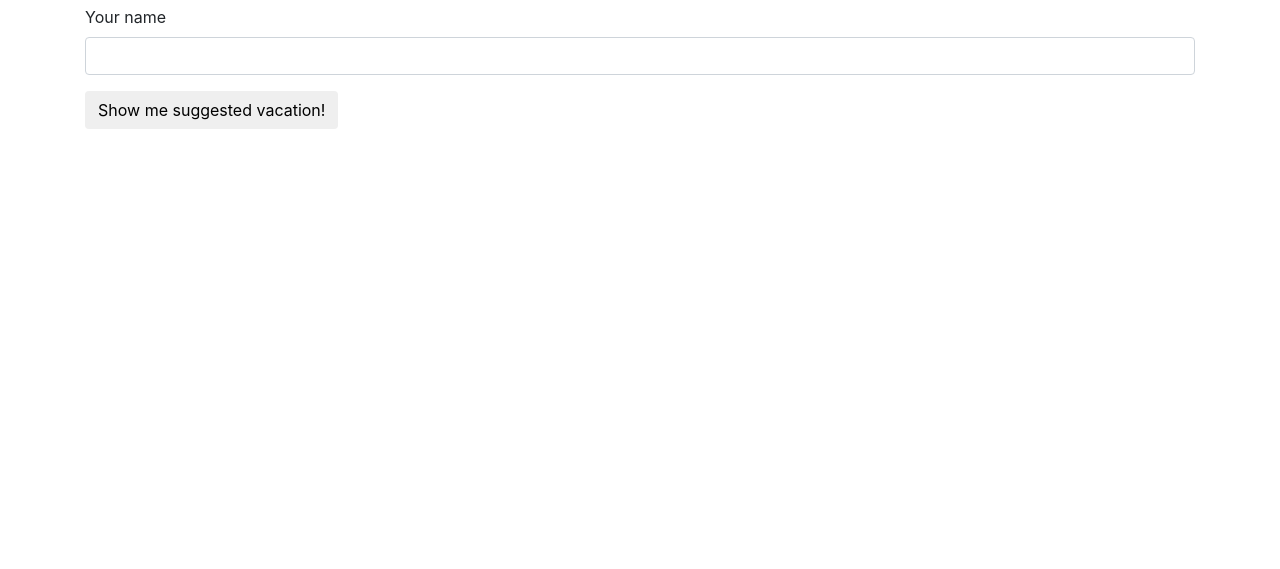
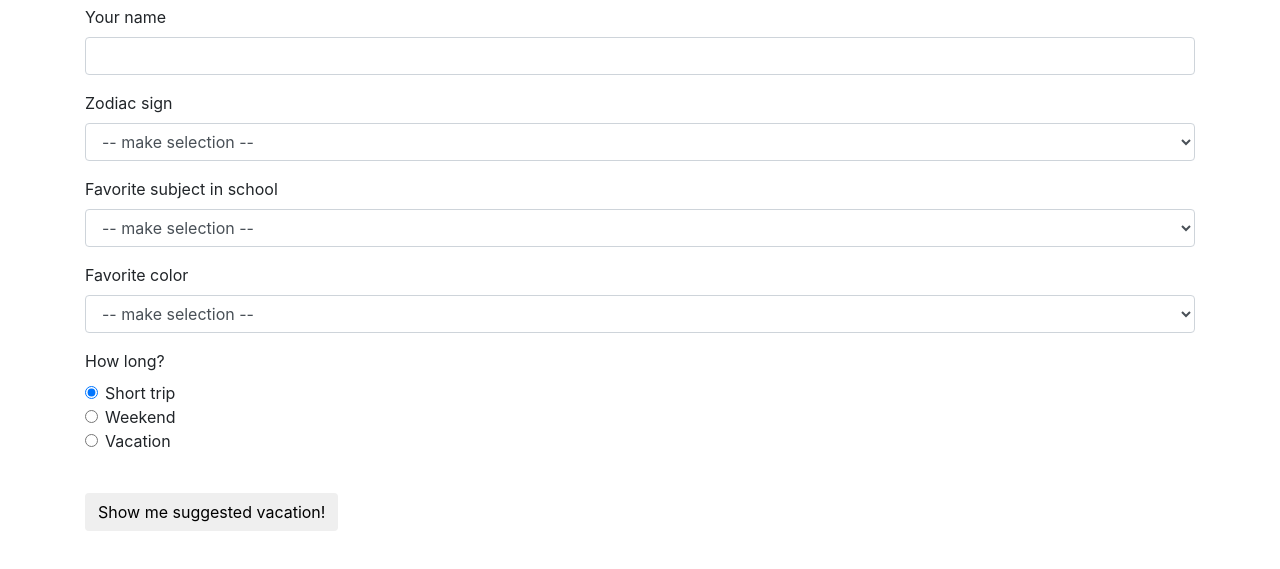
Before and after one commit to Adka28/VacationSuggester, a plain HTML site: page index.html in a window 1280 px wide. Shown: the part 97-666 px from the top of the page. Drawn offline with nearby package versions, Linux system fonts and the light colour scheme.

Commit message:
Added survey form

```diff
--- a/index.html
+++ b/index.html
@@ -17,10 +17,75 @@
                 <div id="survey">
                 <form>
                     <div class="form-group">
-                        <label for="name1">Your name</label>
-                        <input id="name1" class="form-control" type="text">
+                        <label for="name">Your name</label>
+                        <input id="name" class="form-control" type="text">
                     </div>
-
+                    <div class="form-group">
+                        <label for="sign">Zodiac sign</label>
+                        <select id="sign" class="form-control">
+                            <option disabled selected value> -- make selection -- </option>
+                            <option value="Aries">&#9800; Aries</option>
+                            <option value="Taurus">&#9801; Taurus</option>
+                            <option value="Gemini">&#9802; Gemini</option>
+                            <option value="Cancer">&#9803; Cancer</option>
+                            <option value="Leo">&#9804; Leo</option>
+                            <option value="Virgo">&#9805; Virgo</option>
+                            <option value="Libra">&#9806; Libra</option>
+                            <option value="Scorpio">&#9807; Scorpio</option>
+                            <option value="Sagittarius">&#9808; Sagittarius</option>
+                            <option value="Capricorn">&#9809; Capricorn</option>
+                            <option value="Aquarius">&#9810; Aquarius</option>
+                            <option value="Pisces">&#9811; Pisces</option>
+                        </select>
+                    </div>
+                    <div class="form-group">
+                        <label for="subject">Favorite subject in school</label>
+                        <select id="subject" class="form-control">
+                            <option disabled selected value> -- make selection -- </option>
+                            <option value="PE">PE</option>
+                            <option value="History">History</option>
+                            <option value="Science">Science</option>
+                            <option value="Art">Art</option>
+                        </select>
+                    </div>
+                    <div class="form-group">
+                        <label for="color">Favorite color</label>
+                        <select id="color" class="form-control">
+                            <option disabled selected value> -- make selection -- </option>
+                            <option value="Red">Red</option>
+                            <option value="Orange">Orange</option>
+                            <option value="Yellow">Yellow</option>
+                            <option value="Green">Green</option>
+                            <option value="Turquoise">Turquoise</option>
+                            <option value="Blue">Blue</option>
+                            <option value="Indigo">Indigo</option>
+                            <option value="Purple">Purple</option>
+                            <option value="Magenta">Magenta</option>
+                            <option value="Pink">Pink</option>
+                            <option value="White">White</option>
+                            <option value="Black">Black</option>
+                            <option value="Gray">Gray</option>
+                            <option value="Brown">Brown</option>
+                            <option value="Silver">Silver</option>
+                            <option value="Gold">Gold</option>
+                        </select>
+                    </div>
+                    <div class="form-group">
+                            <label for="durationRadios">How long?</label>
+                        <div class="form-check" id="durationRadios">
+                            <input id="duration1" class="form-check-input" type="radio" name="duration" value="short" checked>
+                            <label for="duration1" class="form-check-label">Short trip</label>
+                        </div>
+                        <div class="form-check">
+                            <input id="duration2" class="form-check-input" type="radio" name="duration" value="weekend">
+                            <label for="duration2" class="form-check-label">Weekend</label>
+                        </div>
+                        <div class="form-check">
+                            <input id="duration1" class="form-check-input" type="radio" name="duration" value="vacation">
+                            <label for="duration1" class="form-check-label">Vacation</label>
+                        </div>
+                    </div>
+                    <br>
                     <button type="submit" class="btn">Show me suggested vacation!</button>
                 </form>
             </div>
--- a/js/scripts.js
+++ b/js/scripts.js
@@ -4,7 +4,7 @@ $(document).ready(function() {
 
       $(".name1").text(name1Input);
 
-      $("#suggestion").show();
+      $("#suggestion").toggle();
 
       event.preventDefault();
     });
```
